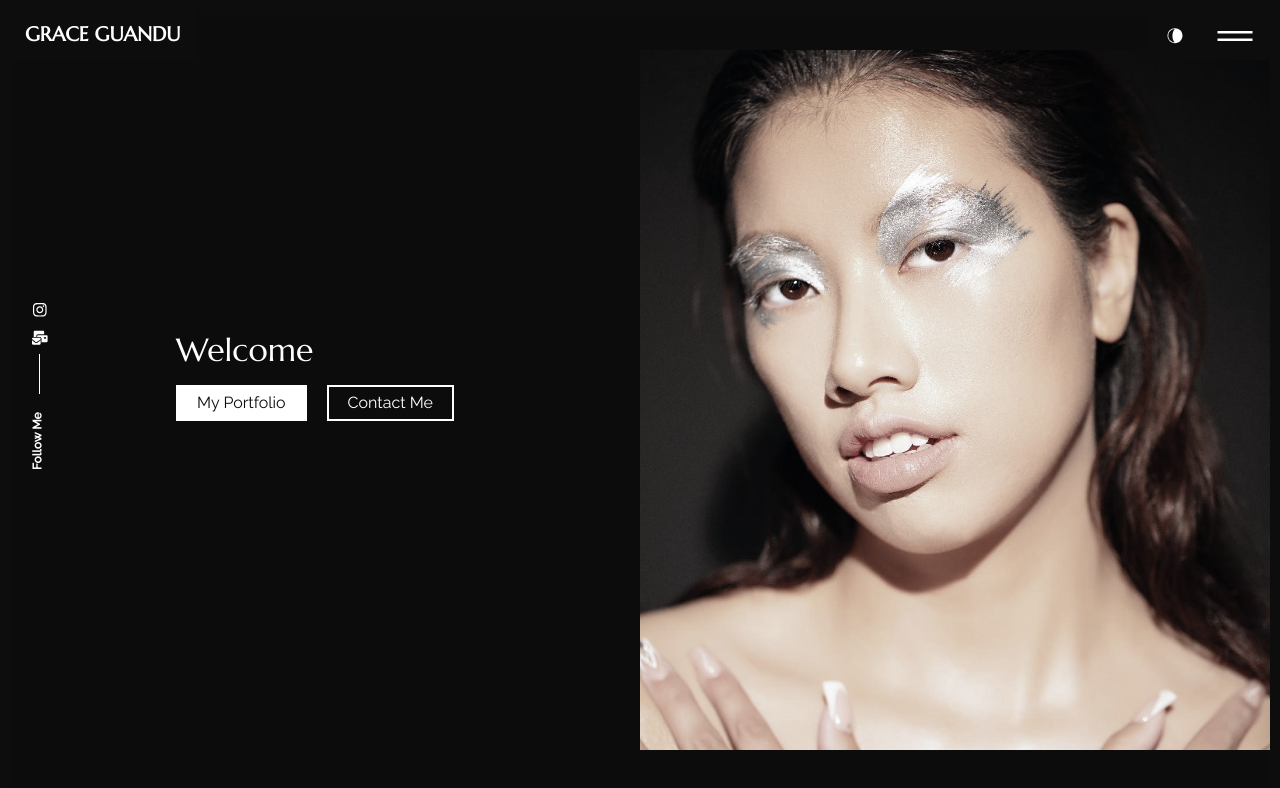
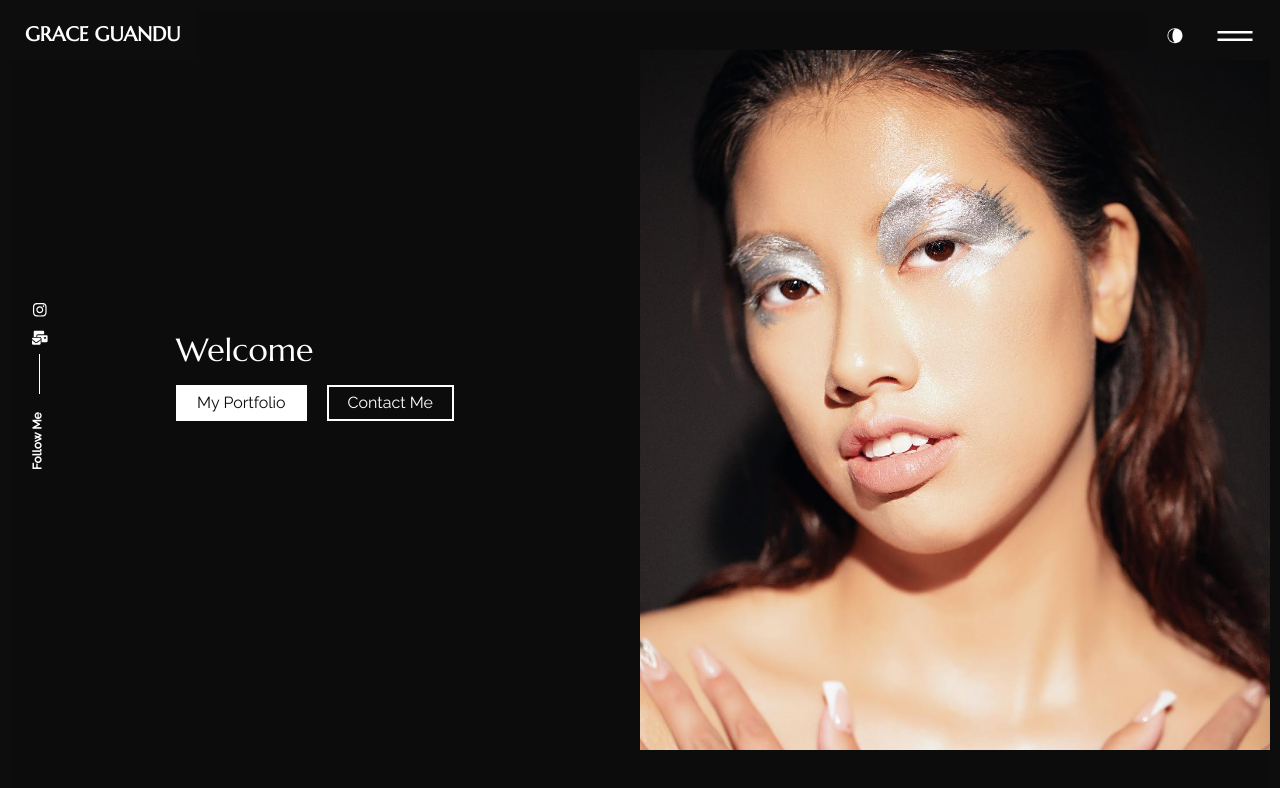
Before and after one commit to ProgrammingPete/grace-model-react-website, a React (Create React App) app: page / in a window 1280 px wide. Shown: the top 788 px of the page. Built offline with nearby package versions, Linux system fonts and the light colour scheme.

Commit message:
remove home filter

```diff
--- a/src/index.css
+++ b/src/index.css
@@ -85,7 +85,9 @@ code {
 .main-img {
     background-image: url(./assets/images/main-img.jpg);
     background-repeat: no-repeat;
-    /* background-position: center center; */
-    /* background-size: 100% !important; */
+    background-size: cover;
+    background-position: center;
+    min-height: 700px;
+
 
 }
--- a/src/pages/home/style.css
+++ b/src/pages/home/style.css
@@ -92,9 +92,6 @@ section {
 }
 
 .intro_sec .h_bg-image {
-    background-size: cover;
-    background-position: center;
-    min-height: 700px;
     position: relative;
 }
 
@@ -228,7 +225,3 @@ section {
     line-height: 1.3;
     color: var(--text-color)
 }
-
-.intro_sec .h_bg-image {
-    filter: saturate(0.5);
-}
```
